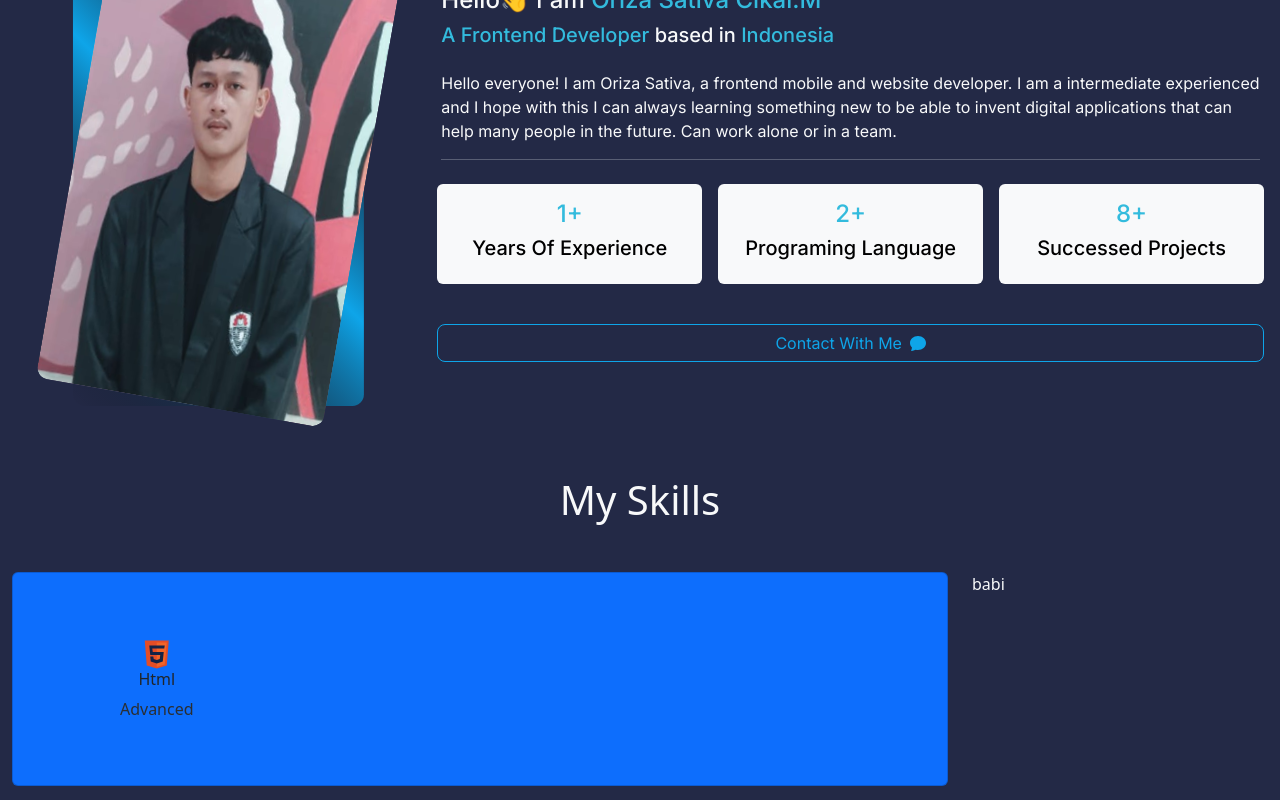
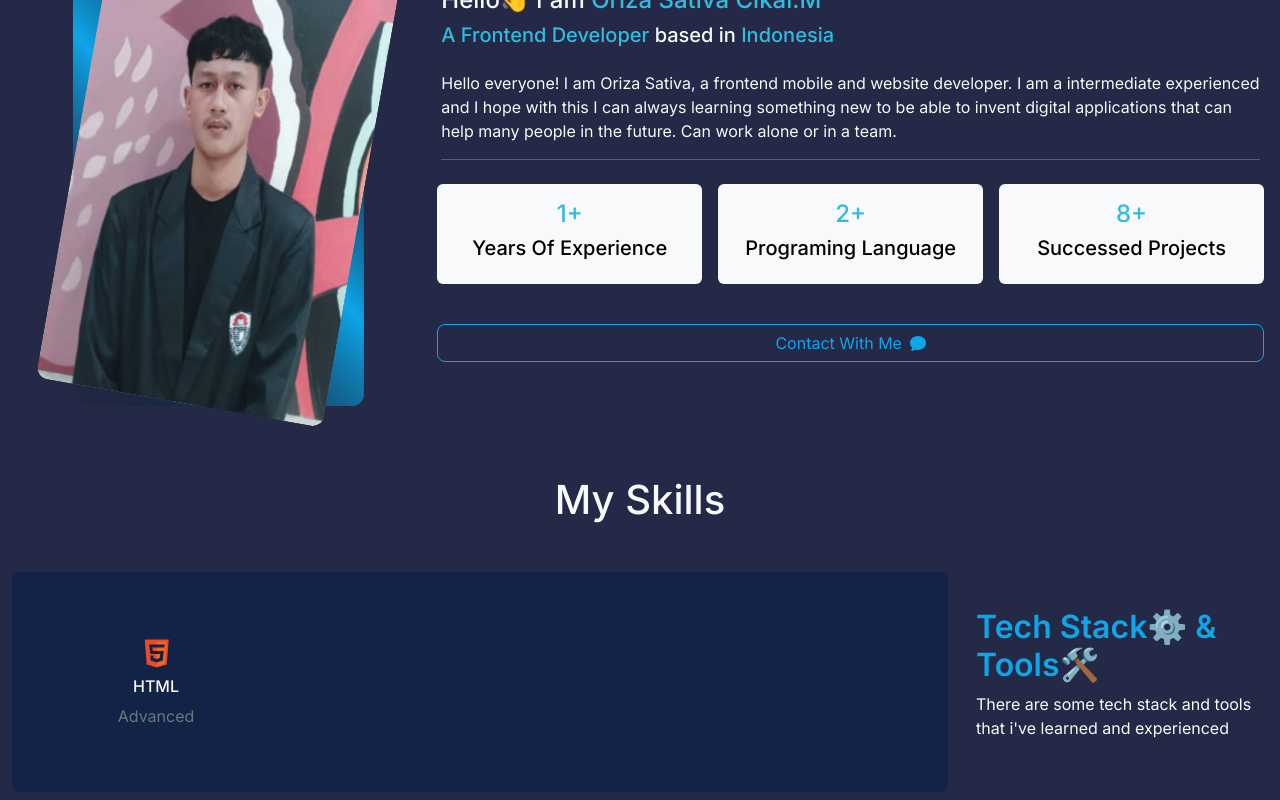
Before and after one commit to Orizaaaaa/MY-portofolio, a React (Vite) app: page / in a window 1280 px wide. Shown: the part 928-1728 px from the top of the page. Built offline with nearby package versions, Linux system fonts and the light colour scheme; a web font is replaced by a local one.

Commit message:
create list skill dan set order

```diff
--- a/src/components/Fragment/ListSkill.jsx
+++ b/src/components/Fragment/ListSkill.jsx
@@ -5,8 +5,8 @@ function ListSkill({ image, title, level }) {
         <div className="col-lg-3  col-md-3 col-sm-4 col-6 list-skill ">
             <div className="p-3 d-flex flex-column justify-content-center align-items-center">
                 <img src={image} alt="image skill" />
-                <h6>{title}</h6>
-                <p className='p-0 m-0 text text-secondary-emphasis' >{level}</p>
+                <h6 className='text-light mt-2' >{title}</h6>
+                <p className='p-0 m-0 text text-secondary' >{level}</p>
             </div>
         </div>
 
--- a/src/pages/Skill/MySkill.jsx
+++ b/src/pages/Skill/MySkill.jsx
@@ -10,7 +10,7 @@ function MySkill() {
             <h1 className="text-center text-light mb-5" >My Skills</h1>
             <div className="row">
                 <div className="col-lg-9 ">
-                    <div className="card bg-primary p-5">
+                    <div className="card  p-5">
                         <div className="row justify-content-start">
                             {SkillUtils.map((item, index) => (
                                 <ListSkill key={index} {...item} />
@@ -18,8 +18,10 @@ function MySkill() {
                         </div>
                     </div>
                 </div>
-                <div className="col-lg-3">
-                    <p className='text-light'>babi</p>
+                <div className="col-lg-3 d-flex flex-column justify-content-center align-items-center p-3 order-first order-lg-last">
+                    <h2 >Tech Stack⚙️ & Tools🛠️</h2>
+                    <p className='text-light ' >There are some tech stack and tools
+                        that i've learned and experienced</p>
                 </div>
             </div>
         </section>
--- a/src/pages/Skill/skill.css
+++ b/src/pages/Skill/skill.css
@@ -0,0 +1,13 @@
+#my-skill {
+    font-family: 'Inter', sans-serif;
+}
+
+#my-skill .row .col-lg-9 .card {
+    background-color: #132347;
+    border: none;
+}
+
+#my-skill .row .col-lg-3 h2 {
+    color: #0EA5E9;
+    font-weight: 700;
+}
--- a/src/utils/DataObject.js
+++ b/src/utils/DataObject.js
@@ -17,7 +17,7 @@ export const AboutmeUtils = [
 
 export const SkillUtils = [
     {
-        title: 'Html',
+        title: 'HTML',
         image: HtmlIMage,
         level: 'Advanced',
     }
```
